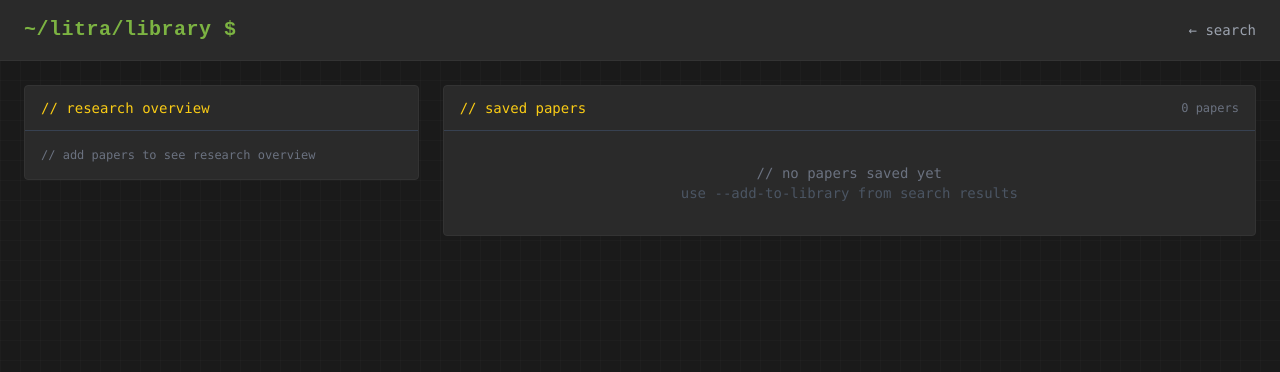
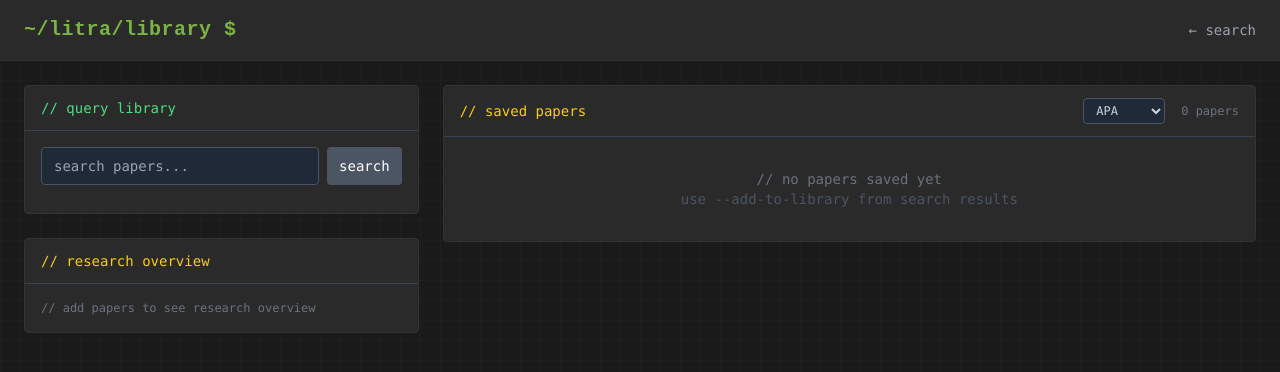
Before and after one commit to troycallen/litra, a Next.js app: page /library in a window 1280 px wide. Shown: the top 372 px of the page. Built offline with nearby package versions, Linux system fonts and the light colour scheme.

Commit message:
update lib with query + citations

```diff
--- a/pages/library.js
+++ b/pages/library.js
@@ -4,6 +4,11 @@
   const [papers, setPapers] = useState([])
   const [metaSummary, setMetaSummary] = useState('')
   const [isUpdatingMeta, setIsUpdatingMeta] = useState(false)
+  const [searchQuery, setSearchQuery] = useState('')
+  const [searchResults, setSearchResults] = useState([])
+  const [isSearching, setIsSearching] = useState(false)
+  const [showCitation, setShowCitation] = useState({})
+  const [citationStyle, setCitationStyle] = useState('apa')
 
   // Load saved papers from localStorage
   useEffect(() => {
@@ -266,6 +271,81 @@
     }
   }
 
+  const handleSearch = async () => {
+    if (!searchQuery.trim() || papers.length === 0) {
+      return
+    }
+
+    setIsSearching(true)
+    setSearchResults([])
+
+    try {
+      const response = await fetch('/api/query', {
+        method: 'POST',
+        headers: { 'Content-Type': 'application/json' },
+        body: JSON.stringify({
+          action: 'search',
+          query: searchQuery,
+          papers: papers
+        })
+      })
+
+      if (response.ok) {
+        const data = await response.json()
+        setSearchResults(data.results || [])
+      } else {
+        console.error('Search failed')
+      }
+    } catch (error) {
+      console.error('Search error:', error)
+    } finally {
+      setIsSearching(false)
+    }
+  }
+
+  const clearSearch = () => {
+    setSearchQuery('')
+    setSearchResults([])
+  }
+
+  const generateCitation = async (paper, style = 'apa') => {
+    try {
+      const response = await fetch('/api/query', {
+        method: 'POST',
+        headers: { 'Content-Type': 'application/json' },
+        body: JSON.stringify({
+          action: 'citation',
+          paper: paper,
+          style: style
+        })
+      })
+
+      if (response.ok) {
+        const data = await response.json()
+        return data.citation
+      }
+    } catch (error) {
+      console.error('Citation generation failed:', error)
+    }
+    return 'Citation generation failed'
+  }
+
+  const toggleCitation = async (paperId) => {
+    const paper = papers.find(p => p.id === paperId)
+    if (!paper) return
+
+    if (showCitation[paperId]) {
+      setShowCitation(prev => ({ ...prev, [paperId]: null }))
+    } else {
+      const citation = await generateCitation(paper, citationStyle)
+      setShowCitation(prev => ({ ...prev, [paperId]: citation }))
+    }
+  }
+
+  const copyCitation = (citation) => {
+    navigator.clipboard.writeText(citation)
+  }
+
   return (
     <div className="min-h-screen">
       {/* Header */}
@@ -287,8 +367,65 @@
       <div className="max-w-7xl mx-auto px-6 py-6">
         <div className="grid grid-cols-3 gap-6">
 
-          {/* Meta Summary */}
-          <div className="col-span-1">
+          {/* Left Column: Meta Summary + Search */}
+          <div className="col-span-1 space-y-6">
+            {/* Search Interface */}
+            <div className="terminal-card">
+              <div className="px-4 py-3 border-b border-gray-700">
+                <h3 className="text-sm font-mono text-green-400">// query library</h3>
+              </div>
+              <div className="p-4">
+                <div className="flex gap-2 mb-3">
+                  <input
+                    type="text"
+                    value={searchQuery}
+                    onChange={(e) => setSearchQuery(e.target.value)}
+                    onKeyPress={(e) => e.key === 'Enter' && handleSearch()}
+                    placeholder="search papers..."
+                    className="flex-1 bg-gray-800 border border-gray-600 rounded px-3 py-2 text-sm font-mono text-gray-300 focus:outline-none focus:border-green-400"
+                    disabled={papers.length === 0}
+                  />
+                  <button
+                    onClick={handleSearch}
+                    disabled={!searchQuery.trim() || papers.length === 0 || isSearching}
+                    className="px-3 py-2 bg-green-600 text-white text-sm font-mono rounded hover:bg-green-700 disabled:bg-gray-600 disabled:cursor-not-allowed"
+                  >
+                    {isSearching ? '...' : 'search'}
+                  </button>
+                </div>
+
+                {searchQuery && (
+                  <button
+                    onClick={clearSearch}
+                    className="text-xs font-mono text-gray-400 hover:text-gray-300"
+                  >
+                    clear search
+                  </button>
+                )}
+
+                {searchResults.length > 0 && (
+                  <div className="mt-4 pt-3 border-t border-gray-600">
+                    <div className="text-xs font-mono text-yellow-400 mb-2">
+                      // found {searchResults.length} results for "{searchQuery}"
+                    </div>
+                    <div className="space-y-2">
+                      {searchResults.slice(0, 3).map((result, idx) => (
+                        <div key={idx} className="text-xs font-mono">
+                          <div className="text-gray-300">
+                            [{idx + 1}] {result.paper.title.substring(0, 60)}...
+                          </div>
+                          <div className="text-gray-500 ml-4">
+                            score: {result.score.toFixed(1)}
+                          </div>
+                        </div>
+                      ))}
+                    </div>
+                  </div>
+                )}
+              </div>
+            </div>
+
+            {/* Meta Summary */}
             <div className="terminal-card h-fit">
               <div className="px-4 py-3 border-b border-gray-700">
                 <h3 className="text-sm font-mono text-yellow-400">// research overview</h3>
@@ -316,7 +453,18 @@
             <div className="terminal-card">
               <div className="px-4 py-3 border-b border-gray-700 flex items-center justify-between">
                 <h3 className="text-sm font-mono text-yellow-400">// saved papers</h3>
-                <div className="text-xs font-mono text-gray-500">{papers.length} papers</div>
+                <div className="flex items-center gap-4">
+                  <select
+                    value={citationStyle}
+                    onChange={(e) => setCitationStyle(e.target.value)}
+                    className="bg-gray-800 border border-gray-600 rounded px-2 py-1 text-xs font-mono text-gray-300"
+                  >
+                    <option value="apa">APA</option>
+                    <option value="mla">MLA</option>
+                    <option value="bibtex">BibTeX</option>
+                  </select>
+                  <div className="text-xs font-mono text-gray-500">{papers.length} papers</div>
+                </div>
               </div>
 
               {papers.length === 0 ? (
@@ -355,7 +503,7 @@
                         </p>
 
                         {/* Analysis Actions */}
-                        <div className="flex gap-2 flex-wrap">
+                        <div className="flex gap-2 flex-wrap mb-3">
                           <button
                             onClick={() => analyzePaper(paper, 'concepts')}
                             className="px-2 py-1 text-xs font-mono border border-blue-400 text-blue-400 hover:bg-blue-400 hover:bg-opacity-20 transition-colors"
@@ -374,7 +522,33 @@
                           >
                             --full-analysis
                           </button>
+                          <button
+                            onClick={() => toggleCitation(paper.id)}
+                            className="px-2 py-1 text-xs font-mono border border-purple-400 text-purple-400 hover:bg-purple-400 hover:bg-opacity-20 transition-colors"
+                          >
+                            --cite
+                          </button>
                         </div>
+
+                        {/* Citation Display */}
+                        {showCitation[paper.id] && (
+                          <div className="mt-3 pt-3 border-t border-gray-600">
+                            <div className="flex items-center justify-between mb-2">
+                              <span className="text-xs font-mono text-purple-400">citation ({citationStyle}):</span>
+                              <button
+                                onClick={() => copyCitation(showCitation[paper.id])}
+                                className="text-xs font-mono text-gray-400 hover:text-gray-300"
+                              >
+                                [copy]
+                              </button>
+                            </div>
+                            <div className="bg-gray-800 p-3 rounded border border-gray-600">
+                              <pre className="text-xs font-mono text-gray-300 whitespace-pre-wrap">
+                                {showCitation[paper.id]}
+                              </pre>
+                            </div>
+                          </div>
+                        )}
 
                         {/* Analysis Results */}
                         {paper.analysis && (
```
